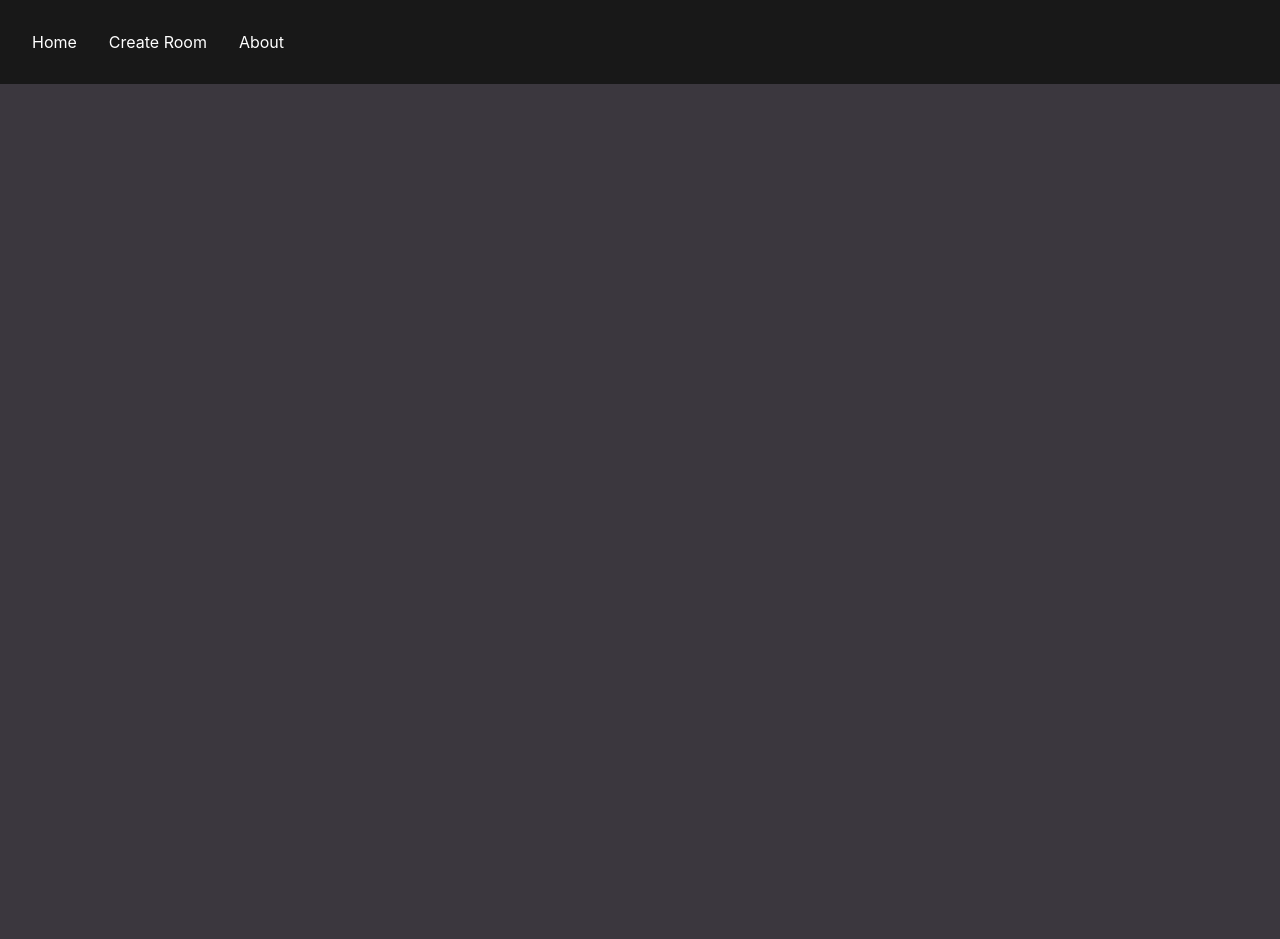
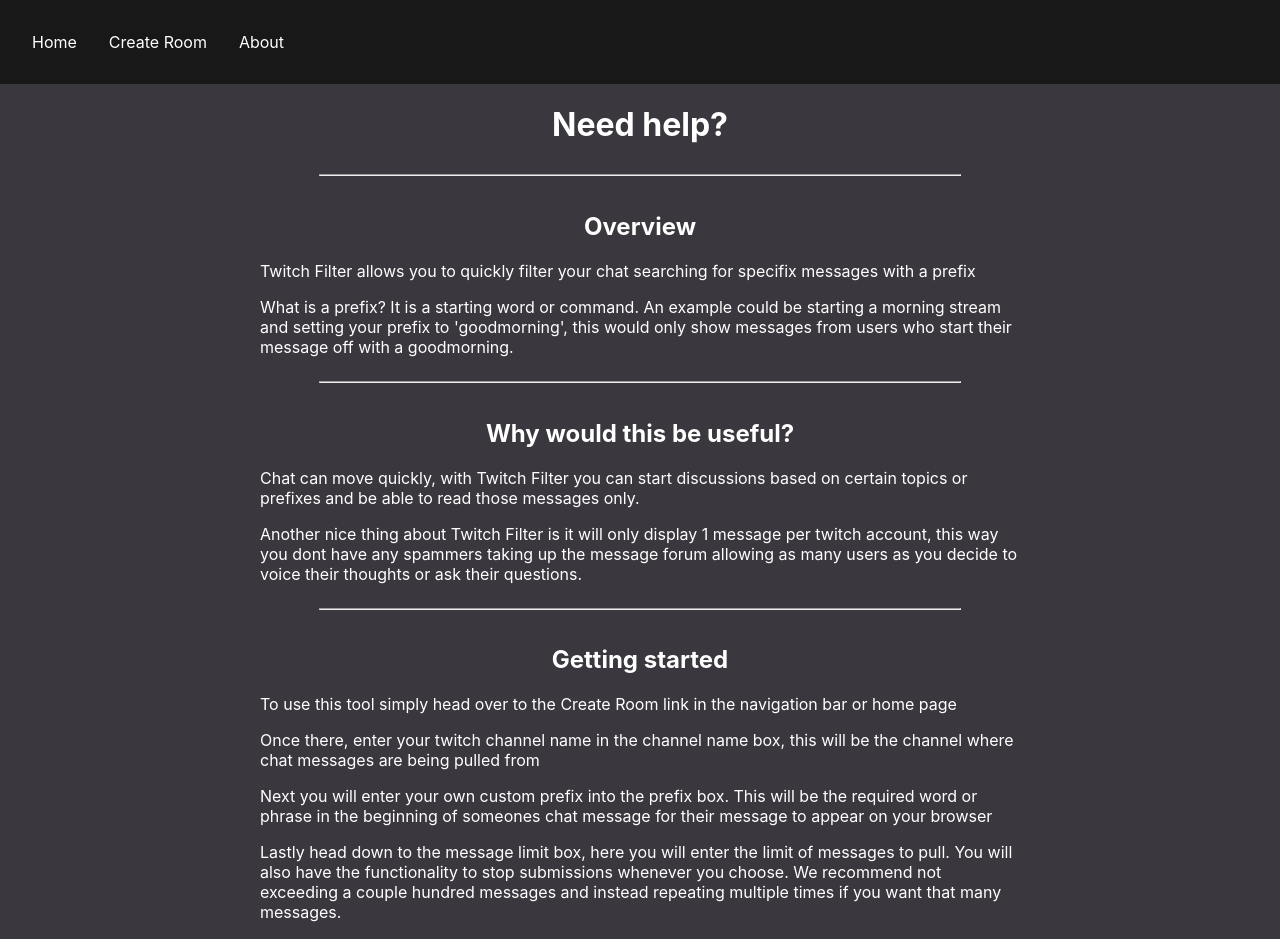
Before and after one commit to alexshelto/twitch_1per, a React (Create React App) app in the folder 1per/: page /help in a window 1280 px wide. Shown: the top 939 px of the page. Before the commit the page ends 800 px from the top, so only its background shows below. Built offline with nearby package versions, Linux system fonts and the light colour scheme.

Commit message:
help page, no prefix

```diff
--- a/1per/src/App.js
+++ b/1per/src/App.js
@@ -7,6 +7,8 @@
 import About from "./Pages/About";
 import Create from "./Pages/Create";
 import View from "./Pages/View";
+
+import Help from "./Pages/Help";
 
 import Header from "./Components/Header";
 //import Footer from "./Components/Footer";
@@ -30,6 +32,7 @@
                   <Route path="/about"  component={About} />
                   <Route path="/create"  component={Create} />
                   <Route path="/view" component={View} />
+                  <Route path="/help" exact component={Help} />
                 </div>
             </main>
          </Router>
--- a/1per/src/Components/CreateForm.js
+++ b/1per/src/Components/CreateForm.js
@@ -17,7 +17,6 @@
         this.handleChangeChannel = this.handleChangeChannel.bind(this);
         this.handleChangePrefix= this.handleChangePrefix.bind(this);
         this.handleChangeLimit = this.handleChangeLimit.bind(this);
-
         this.handleSubmit = this.handleSubmit.bind(this);
     }
 
@@ -40,9 +39,6 @@
             console.log("Valid limit");
             this.setState({redirect: true});
         }
-
-        // Move to new page, get unique id thing for user
-        // uuid
     }
 
     render() {
@@ -71,13 +67,13 @@
                         <label for='username'>Twitch Channel:</label>
                         <input type="text" id='username' value={this.state.channel} onChange={this.handleChangeChannel} />
 
-                        <label for='prefix' > Message Prefix: </label>
+                        <label for='prefix' >Message Prefix:</label>
                         <input type="text" id='prefix' value={this.state.prefix} onChange={this.handleChangePrefix} />
 
 
                         <label for='limit'>Message Limit:</label>
                         <div class='btn-holder'>
-                          <input type="number" id='limit' value={this.state.limit} onChange={this.handleChangeLimit} />
+                          <input type="number" min='1' id='limit' value={this.state.limit} onChange={this.handleChangeLimit} />
                         </div>
 
                         <div class='btn-holder'>
--- a/1per/src/Components/Message.js
+++ b/1per/src/Components/Message.js
@@ -8,13 +8,6 @@
 export class Message extends React.Component {
 
     render() {
-        let color = this.props.color || '#64415a5';
-        const style = {
-            backgroundColor: { color }
-        };
-
-        console.log(style.backgroundColor);
-
 
         return (
             <div class="message-blob" tabindex="0">
--- a/1per/src/Pages/About.js
+++ b/1per/src/Pages/About.js
@@ -13,7 +13,7 @@
         </div>
 
         <div class='medium-text-centered' >
-            <p class='medium-p' >Filtering Twitch chat real time. No sign up or twitch account needed.</p>
+            <p class='medium-p' >Filtering Twitch chat real time. No sign up or twitch account needed to use this platform.</p>
         </div>
     </div>
 
@@ -29,7 +29,7 @@
     <hr />
 
         <div class='details-element'>
-            <a class='details-link' href='/'>
+            <a class='details-link' href='/help'>
                 <h3>Need some help? </h3>
                 <p class='detail-p'>A guide to operating this website</p>
             </a>
--- /dev/null
+++ b/1per/src/Pages/Help.js
@@ -0,0 +1,56 @@
+
+import { Fragment } from "react";
+
+import '../static/about.css';
+
+
+const Help = () => (
+  <Fragment>
+
+
+    <div class='center-container'>
+    <div id='mainContent'>
+
+
+        <div class='top-box' >
+            <h1> Need help? </h1>
+        </div>
+
+        <hr />
+
+        <div class='details-element'>
+                <h2>Overview </h2>
+                <p class='detail-p'>Twitch Filter allows you to quickly filter your chat searching for specifix messages with a prefix </p>
+                <p class='detail-p'>What is a prefix? It is a starting word or command. An example could be starting a morning stream and setting your prefix to 'goodmorning', this would only show messages from users who start their message off with a goodmorning. </p>
+        </div>
+
+    <hr />
+
+        <div class='details-element'>
+                <h2>Why would this be useful?</h2>
+                <p class='detail-p'>Chat can move quickly, with Twitch Filter you can start discussions based on certain topics or prefixes and be able to read those messages only.</p>
+                <p class='detail-p'>Another nice thing about Twitch Filter is it will only display 1 message per twitch account, this way you dont have any spammers taking up the message forum allowing as many users as you decide to voice their thoughts or ask their questions. </p>
+        </div>
+
+    <hr />
+
+        <div class='details-element'>
+                <h2>Getting started</h2>
+                <p class='detail-p'>To use this tool simply head over to the Create Room link in the navigation bar or home page</p>
+                <p class='detail-p'>Once there, enter your twitch channel name in the channel name box, this will be the channel where chat messages are being pulled from</p>
+                <p class='detail-p'>Next you will enter your own custom prefix into the prefix box. This will be the required word or phrase in the beginning of someones chat message for their message to appear on your browser</p>
+                <p class='detail-p'>Lastly head down to the message limit box, here you will enter the limit of messages to pull. You will also have the functionality to stop submissions whenever you choose. We recommend not exceeding a couple hundred messages and instead repeating multiple times if you want that many messages. </p>
+                <p class='detail-p'>Once you have filled out this form, simply hit submit and you will be redirected to a page to view your incomming filtered chat messaged! It's that easy. </p>
+        </div>
+
+    <hr />
+
+
+        </div>
+    </div>
+
+  </Fragment>
+  );
+
+
+export default Help;
--- a/1per/src/Pages/View.js
+++ b/1per/src/Pages/View.js
@@ -79,12 +79,12 @@
 
         return(
           <Fragment>
-            <div>
+            <div class='top-info'>
                 <h1 class="centered-info"> {this.state.messageCount}/{this.state.messageLimit} messages | Prefix: {this.state.prefix}</h1>
                 {StopButton}
-                <hr/>
 
           </div>
+                <hr/>
 
             <div id='mainContent'>
                 {
--- a/1per/src/static/about.css
+++ b/1per/src/static/about.css
@@ -1,7 +1,7 @@
 
 body {
-    /* background-color: #DCDCDC; */
 }
+
 
 
 .large-text-centered {
@@ -15,22 +15,23 @@
 
 
 .large-header {
-    /* color: #1B1212; */
-
     font-size: 8vh;
     text-align: center;
-
     margin-bottom: 1vh;
 }
 
 .medium-p {
-    /* color: #18191A; */
     text-align: center;
+    margin: 4vh;
 }
 
 
 .detail-p {
     /* color: #18191A; */
+}
+
+h2 {
+    text-align: center;
 }
 
 hr {
@@ -42,6 +43,8 @@
     align-items: center;
     justify-content: center;
     flex-direction: column;
+
+
 }
 
 .details-element {
--- a/1per/src/static/createform.css
+++ b/1per/src/static/createform.css
@@ -25,7 +25,7 @@
 }
 
 .submit-btn {
-  display: flec;
+  display: flex;
   margin: 2vh;
   border-radius: 6px;
 }
--- a/1per/src/static/message.css
+++ b/1per/src/static/message.css
@@ -1,9 +1,6 @@
 #mainContent {
+}
 
-}
-.Message{
-
-}
 
 .messages {
     margin: 2vh;
@@ -19,9 +16,6 @@
   width: 100%;
 }
 
-h2 {
-    margin-bottom: -1rem; /* remove bottom margin of username */
-}
 
 
 /* message is the generated html element from the text */
@@ -31,6 +25,14 @@
 
 .message-blob .display-name {
   font-weight: bold;
+  margin-bottom: -1vh;
+  text-align: left;
+}
+
+
+
+.top-info {
+    margin-bottom: 5vh;
 }
 
 .centered-info {
```
